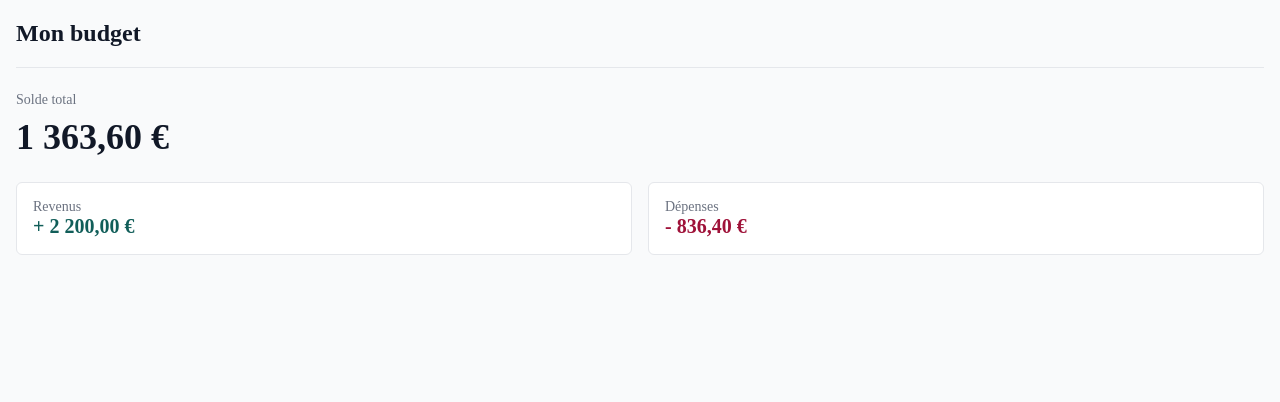
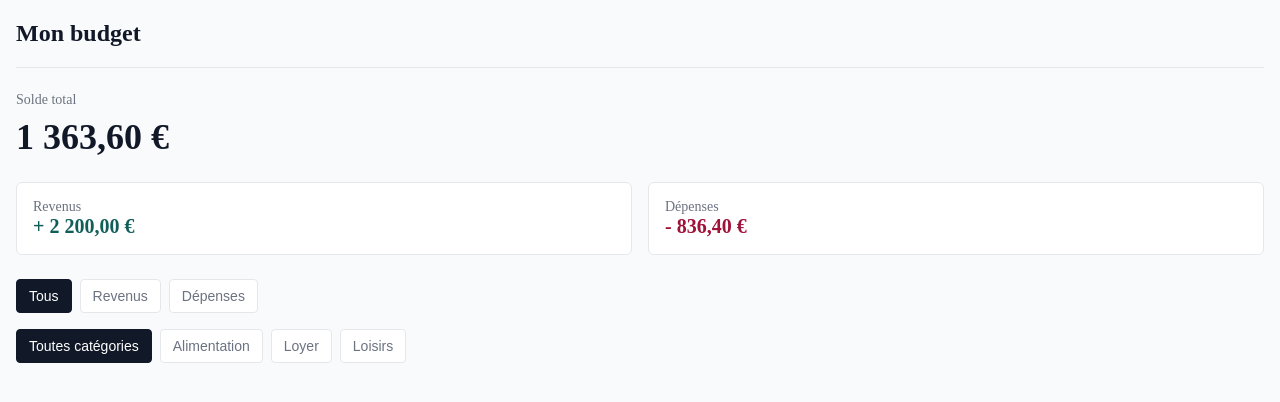
Before and after one commit to BrunoMBG/gestion-budget-ts, a website built with Vite: page index.html in a window 1280 px wide. Built offline with nearby package versions, Linux system fonts and the light colour scheme.

Commit message:
feat: ajout du html et du style scss pour les filtres

```diff
--- a/index.html
+++ b/index.html
@@ -32,6 +32,77 @@
           </article>
         </div>
       </section>
+      <!-- ---------------------- Filtres ---------------------- -->
+      <section class="filtres" aria-label="Filtres des transactions">
+        <!-- Filtre par type -->
+        <div class="filtres__groupe" role="group" aria-label="Filtrer par type">
+          <button
+            type="button"
+            id="filtreTypeTous"
+            class="filtres__bouton filtres__bouton--actif"
+            data-type="tous"
+          >
+            Tous
+          </button>
+          <button
+            type="button"
+            id="filtreTypeRevenus"
+            class="filtres__bouton"
+            data-type="revenu"
+          >
+            Revenus
+          </button>
+          <button
+            type="button"
+            id="filtreTypeDepenses"
+            class="filtres__bouton"
+            data-type="depense"
+          >
+            Dépenses
+          </button>
+        </div>
+
+        <!-- Filtre par catégorie -->
+        <div
+          class="filtres__groupe"
+          id="conteneurFiltresCategories"
+          role="group"
+          aria-label="Filtrer par catégorie"
+        >
+          <button
+            type="button"
+            id="filtreCatToutes"
+            class="filtres__bouton filtres__bouton--actif"
+            data-categorie="toutes"
+          >
+            Toutes catégories
+          </button>
+          <button
+            type="button"
+            id="filtreCatAlimentation"
+            class="filtres__bouton"
+            data-categorie="alimentation"
+          >
+            Alimentation
+          </button>
+          <button
+            type="button"
+            id="filtreCatLoyer"
+            class="filtres__bouton"
+            data-categorie="loyer"
+          >
+            Loyer
+          </button>
+          <button
+            type="button"
+            id="filtreCatLoisirs"
+            class="filtres__bouton"
+            data-categorie="loisirs"
+          >
+            Loisirs
+          </button>
+        </div>
+      </section>
     </main>
     <script type="module" src="/src/main.ts"></script>
   </body>
--- /dev/null
+++ b/src/scss/_filtres.scss
@@ -0,0 +1,43 @@
+@use 'variables' as *;
+
+.filtres {
+  display: flex;
+  flex-direction: column;
+  gap: 1rem;
+  margin-top: 1.5rem;
+
+  &__groupe {
+    display: flex;
+    flex-wrap: wrap;
+    gap: 0.5rem;
+  }
+
+  &__bouton {
+    padding: 0.5rem 0.75rem;
+    font-size: 0.875rem;
+    font-weight: 500;
+    border-radius: 0.25rem;
+    cursor: pointer;
+    transition: background-color 0.2s ease, color 0.2s ease, border-color 0.2s ease;
+
+    background-color: $couleur-fond-bloc;
+    color: $couleur-texte-secondaire;
+    border: 1px solid $couleur-bordure;
+
+    &:hover {
+      border-color: $couleur-texte-principal;
+      color: $couleur-texte-principal;
+    }
+
+    &--actif {
+      background-color: $couleur-texte-principal;
+      color: $couleur-fond-bloc;
+      border-color: $couleur-texte-principal;
+
+      &:hover {
+        background-color: $couleur-texte-principal;
+        color: $couleur-fond-bloc;
+      }
+    }
+  }
+}
--- a/src/scss/style.scss
+++ b/src/scss/style.scss
@@ -1,3 +1,4 @@
 @use "base";
 @use "header";
 @use "resume";
+@use "filtres";
```
